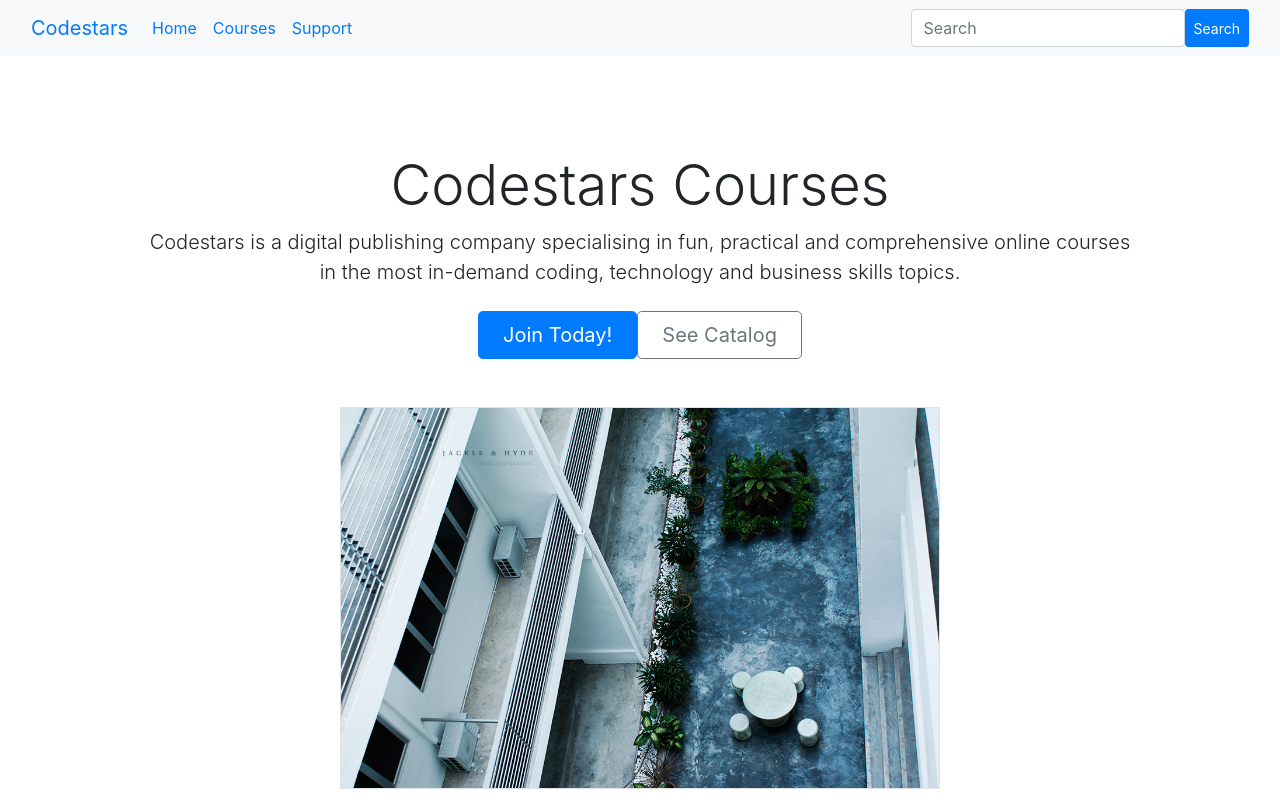
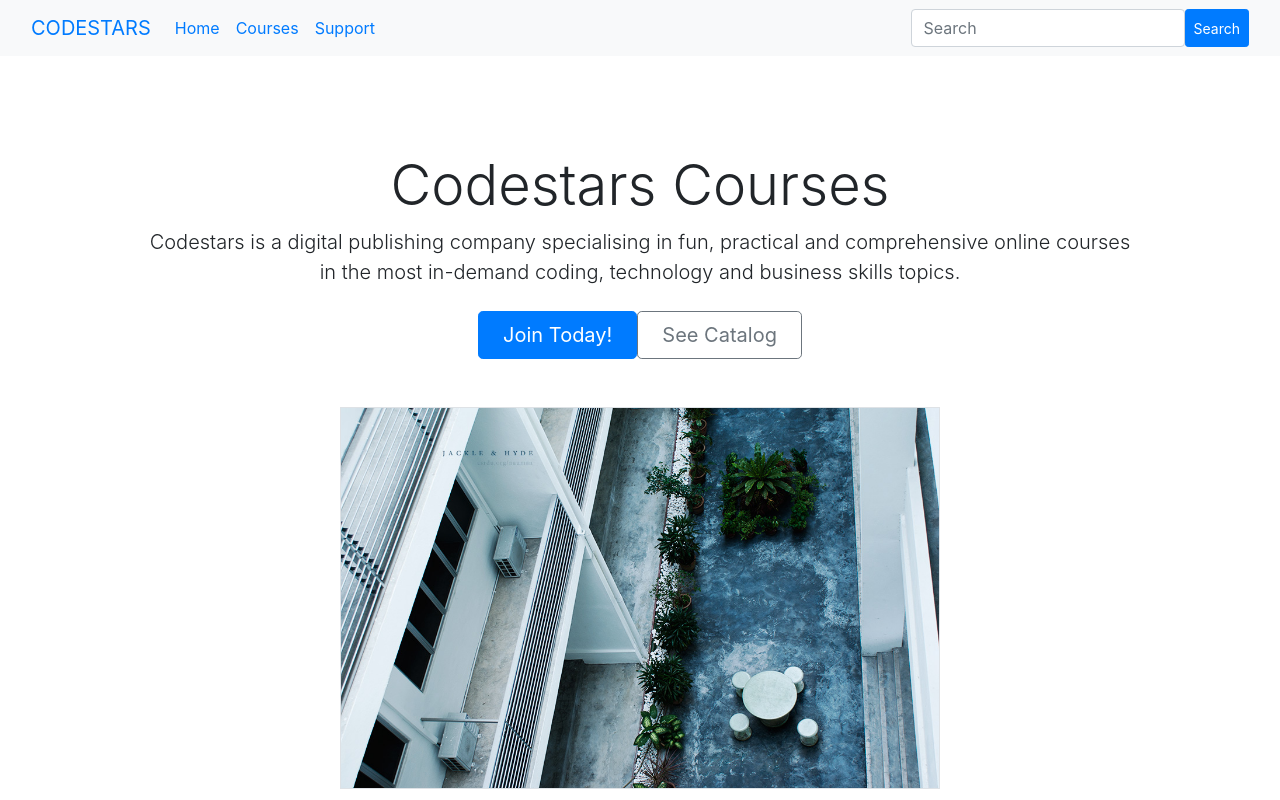
Before and after one commit to Shee1608/Web-development-, a plain HTML site: page bootstrap/index.html in a window 1280 px wide. Shown: the top 800 px of the page. Drawn offline with nearby package versions, Linux system fonts and the light colour scheme.

Commit message:
brand name change

```diff
--- a/bootstrap/index.html
+++ b/bootstrap/index.html
@@ -18,7 +18,7 @@
         <nav class="navbar navbar-expand-md sticky-top bg-light">
             <div class="container-fluid">
                 <!-- The brand image or text -->
-                <a class="navbar-brand" href="#">Codestars</a>
+                <a class="navbar-brand" href="#"> CODESTARS</a>
 
                 <!-- The toggler icon for <md sizes -->
                 <button class="navbar-toggler" type="button" data-bs-toggle="collapse" data-bs-target="#navbarNav"
```
